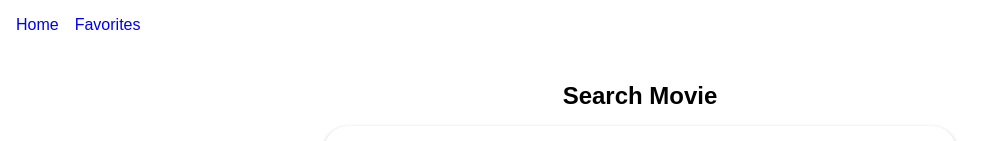
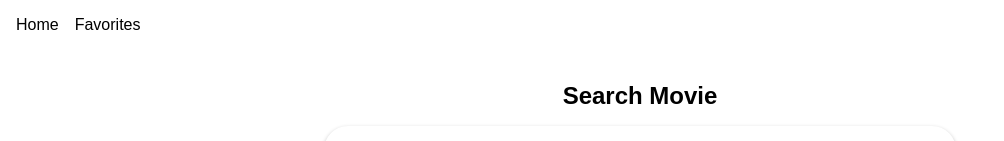
Before and after one commit to hanthienduc/movie-search, a React (Create React App) app: page / in a window 1280 px wide. Shown: the top 141 px of the page, without its empty margins (0-1004 px from the left). Built offline with nearby package versions, Linux system fonts and the light colour scheme.

Commit message:
add custom style for navlink

```diff
--- a/src/components/NavBar/NavBar.scss
+++ b/src/components/NavBar/NavBar.scss
@@ -1,5 +1,4 @@
 .nav {
-
 }
 
 a {
@@ -11,4 +10,10 @@ a {
   display: flex;
   padding: 1em 1em;
   gap: 1em;
+  .nav-link {
+    color: #000;
+    &:hover {
+      color: blue;
+    }
+  }
 }
--- a/src/components/NavBar/NavBar.tsx
+++ b/src/components/NavBar/NavBar.tsx
@@ -1,11 +1,11 @@
-import { Link } from "react-router-dom";
+import { Link, NavLink } from "react-router-dom";
 import './NavBar.scss'
 export function NavBar() {
   return (
     <nav className="nav">
       <ul className="nav-list">
         <li>
-          <Link className="nav-link" to={"/"}>Home</Link>
+          <NavLink className="nav-link" to={"/"}>Home</NavLink>
         </li>
         <li>
           <Link className="nav-link" to={"/favorite"}>Favorites</Link>
```
